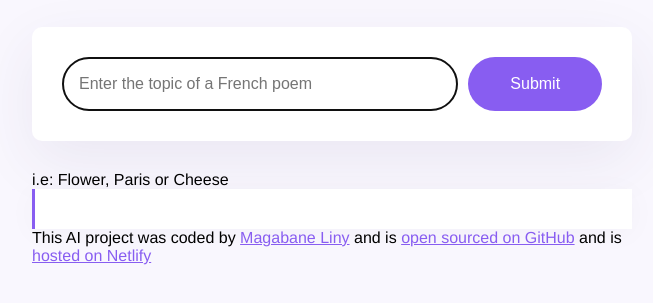
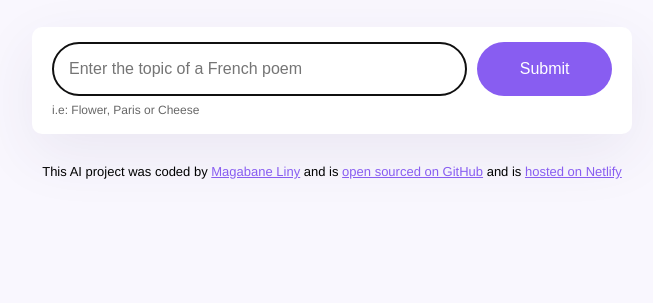
Before and after one commit to LinyMabase/Liny-AI-Poem-Project, a plain HTML site: page index.html in a window 1280 px wide. Shown: the part 177-480 px from the top of the page, without its empty margins (308-961 px from the left). Drawn offline with nearby package versions, Linux system fonts and the light colour scheme.

Commit message:
Update style.css

```diff
--- a/src/style.css
+++ b/src/style.css
@@ -24,13 +24,23 @@ h1 {
   color: #272044;
 }
 
+.form-container {
+  background-color: white;
+  margin-bottom: 30px;
+  border-radius: 10px;
+  box-shadow: 0px 20px 60px rgba(65, 50, 100, 0.08);
+  padding: 15px 20px;
+}
+
 form {
-  padding: 30px;
-  background-color: white;
-  box-shadow: 0px 20px 60px rgba(65, 50, 100, 0.08);
-  border-radius: 10px;
   display: flex;
-  margin-bottom: 30px;
+}
+
+.hint {
+  line-height: 1.5;
+  margin-top: 5px;
+  opacity: 0.6;
+  font-size: 12px;
 }
 
 .instructions {
@@ -63,11 +73,31 @@ form {
   box-shadow: 0px 4px 30px 0px rgba(39, 33, 66, 0.03);
 }
 
+.hidden {
+  display: none;
+}
+
 .poem strong {
   color: #885df1;
+}
 
 footer {
   text-align: center;
   font-size: 13px;
   margin-top: 30px;
 }
+
+.generating {
+  animation: blink-animation 1s steps(5, start) infinite;
+}
+
+@keyframes blink-animation {
+  to {
+    visibility: hidden;
+  }
+}
+@-webkit-keyframes blink-animation {
+  to {
+    visibility: hidden;
+  }
+}
```
